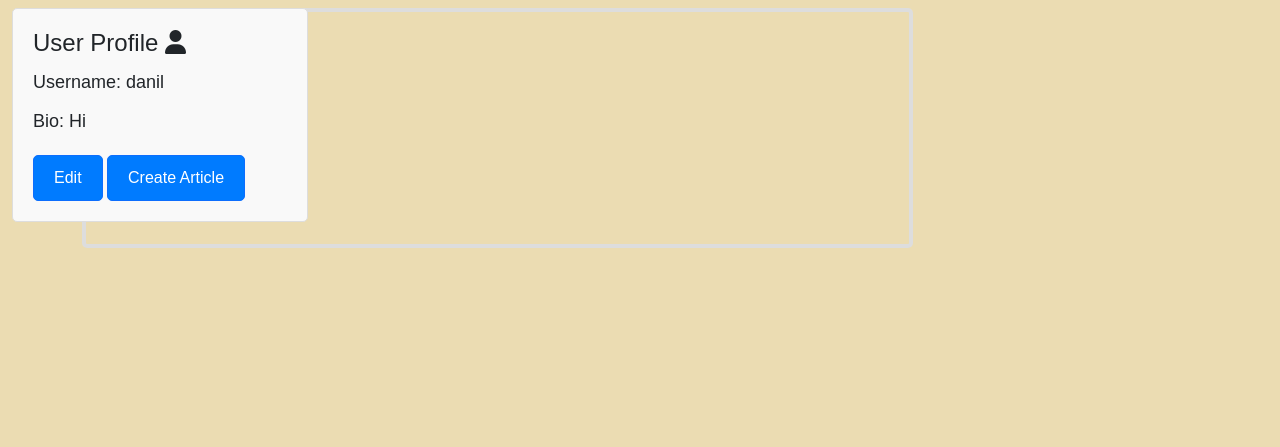
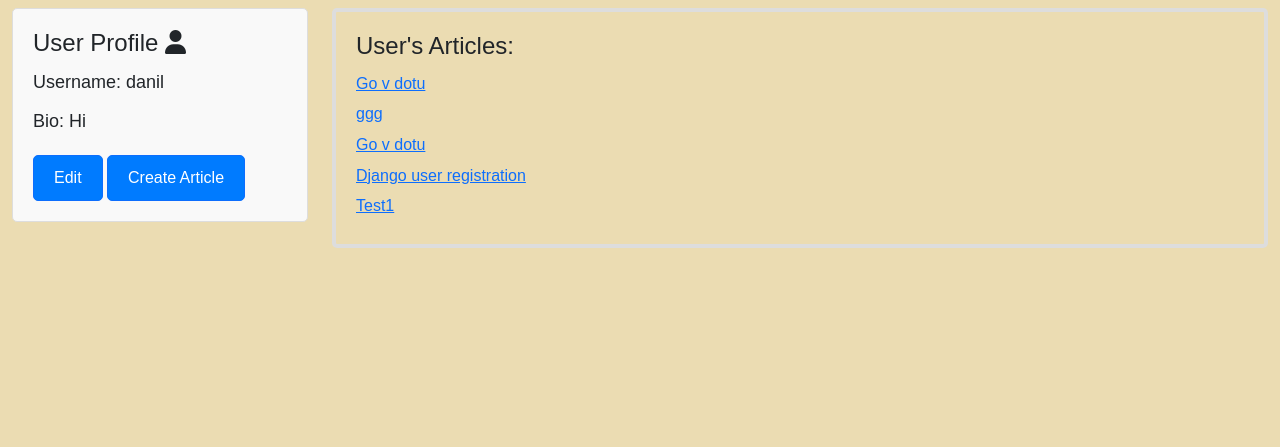
Before and after one commit to trekfest/Blog-django-, a Django app: page /accounts/profile/ in a window 1280 px wide. Shown: the part 42-489 px from the top of the page. Run offline with Django 4.2, Linux system fonts and the light colour scheme; a user stored in the database is signed in; data comes from the database, SQL or seed files in the repository; both versions use the stored data as it was after the commit; some libraries are stand-ins or nearby versions.

Commit message:
Commit message

```diff
--- a/templates/articles/profile.html
+++ b/templates/articles/profile.html
@@ -3,9 +3,9 @@
 {% block title %}User Profile{% endblock %}
 
 {% block content %}
-<div class="container">
+<div class="container-xxl">
     <div class="row">
-        <div style="position: absolute; left: 0%;" class="col-lg-3">
+        <div class="col-lg-3">
             <div class="profile">
                 <h2>User Profile <i class="fas fa-user"></i></h2>
                 <p>Username: {{ user_profile.user.username }}</p>
```
Also changed, not shown: db.sqlite3.
